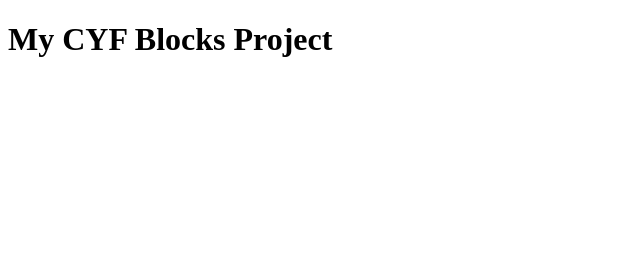
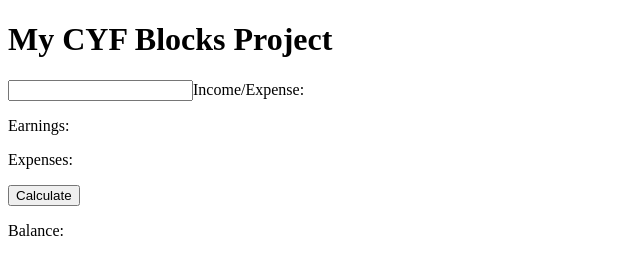
Before and after one commit to Joemwa/cyf-blocks-fundamentals, a plain HTML site: page index.html in a window 1280 px wide. Shown: the whole page, without its empty margins (0-640 px from the left). Drawn offline with Linux system fonts and the light colour scheme.

Commit message:
add CYF blocks html
Income and expense showing the balance

```diff
--- a/index.html
+++ b/index.html
@@ -10,6 +10,18 @@
     </head>
     <body>
         <h1>My CYF Blocks Project</h1>
+        <input id="input" type="number">Income/Expense:</input>
+
+<p>Earnings:<span id="earnings_total"></span>
+</p>
+<ul id="earnings_list"></ul>
+
+<p>Expenses:<span id="expenses_total"></span></p>
+<ul id="expense_list"></ul>
+
+<button id="button">Calculate</button>
+
+<p>Balance:<span id="balance"></span></p>
         <!-- in the space below here you should paste the 'Static HTML' from your CYF Blocks project page -->
 
         <!----->
```
